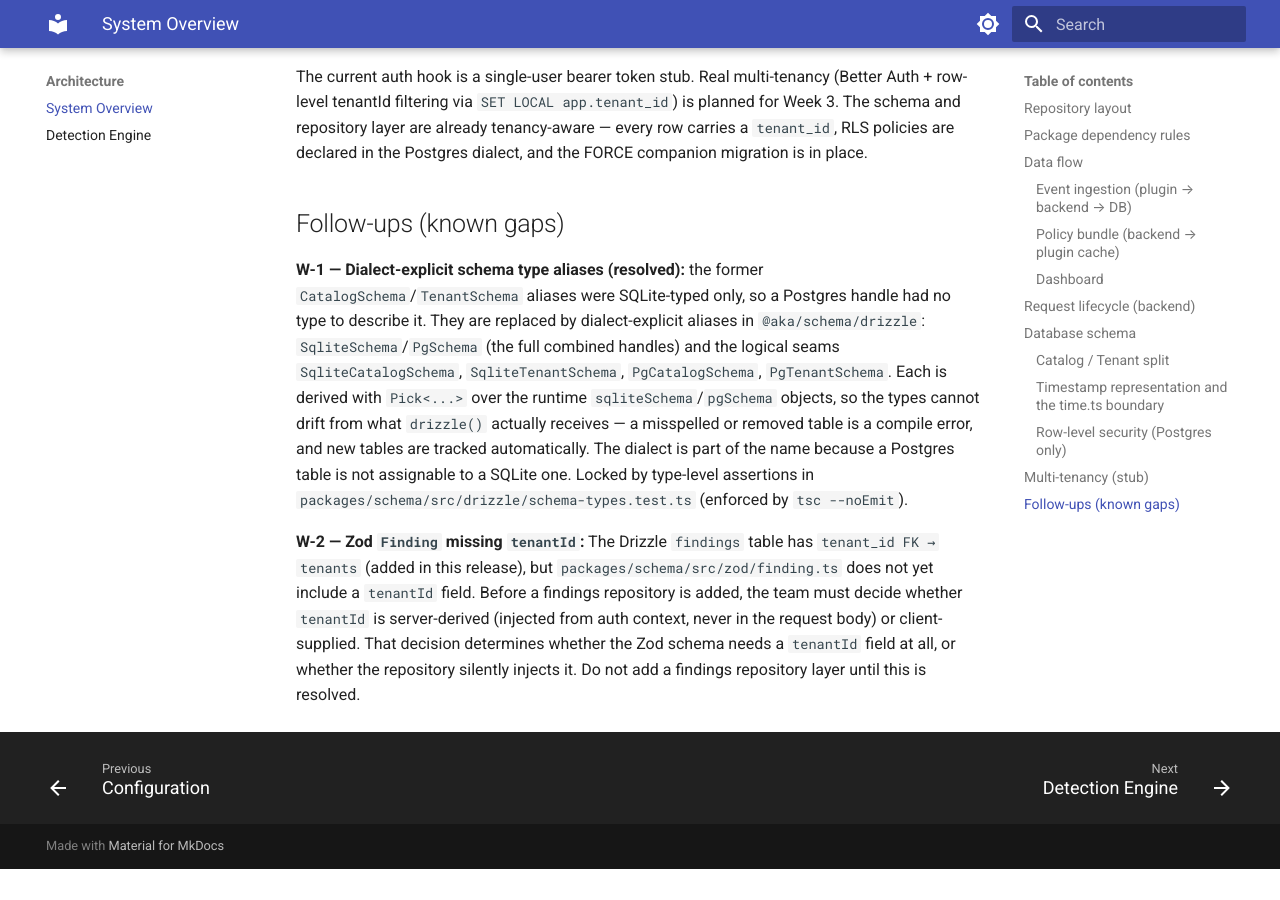
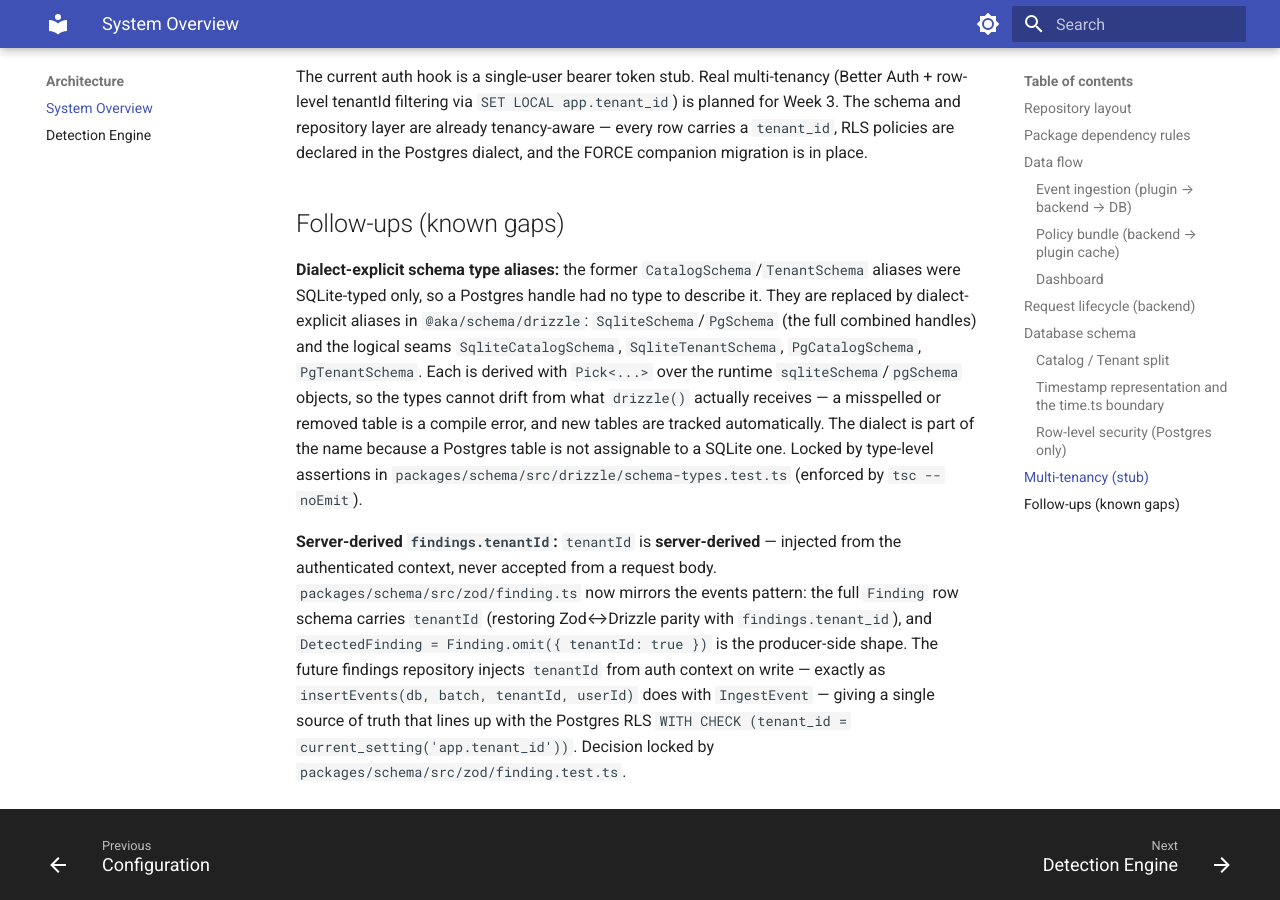
Before and after one commit to akasecurity/ai-tc-docs, an MkDocs documentation site: the page built from docs/architecture/overview.md, in a window 1280 px wide and 900 px high, scrolled down 5012 px. Built offline with MkDocs 1.6.1 and Material for MkDocs 9.7.7, drawn with Linux system fonts in a browser that asks for light colours; before the commit the page ends 5881 px from its top, so only the background shows below that.

Commit message:
feat(schema): server-derived tenantId on Finding
findings.tenantId is server-derived, never client-supplied. Mirror the
events pattern — the full Finding row schema gains tenantId (restoring
Zod<->Drizzle parity with findings.tenant_id), and DetectedFinding =
Finding.omit({ tenantId: true }) is the producer-side shape. The findings
repository will inject tenantId from auth context on write, as
insertEvents() does with IngestEvent. Single source of truth, aligned
with the Postgres RLS WITH CHECK on app.tenant_id.

Also drop internal planning labels from schema comments and docs.

```diff
--- a/docs/architecture/overview.md
+++ b/docs/architecture/overview.md
@@ -192,6 +192,6 @@ The current auth hook is a single-user bearer token stub. Real multi-tenancy (Be
 
 ## Follow-ups (known gaps)
 
-**W-1 — Dialect-explicit schema type aliases (resolved):** the former `CatalogSchema`/`TenantSchema` aliases were SQLite-typed only, so a Postgres handle had no type to describe it. They are replaced by dialect-explicit aliases in `@aka/schema/drizzle`: `SqliteSchema`/`PgSchema` (the full combined handles) and the logical seams `SqliteCatalogSchema`, `SqliteTenantSchema`, `PgCatalogSchema`, `PgTenantSchema`. Each is derived with `Pick<...>` over the runtime `sqliteSchema`/`pgSchema` objects, so the types cannot drift from what `drizzle()` actually receives — a misspelled or removed table is a compile error, and new tables are tracked automatically. The dialect is part of the name because a Postgres table is not assignable to a SQLite one. Locked by type-level assertions in `packages/schema/src/drizzle/schema-types.test.ts` (enforced by `tsc --noEmit`).
+**Dialect-explicit schema type aliases:** the former `CatalogSchema`/`TenantSchema` aliases were SQLite-typed only, so a Postgres handle had no type to describe it. They are replaced by dialect-explicit aliases in `@aka/schema/drizzle`: `SqliteSchema`/`PgSchema` (the full combined handles) and the logical seams `SqliteCatalogSchema`, `SqliteTenantSchema`, `PgCatalogSchema`, `PgTenantSchema`. Each is derived with `Pick<...>` over the runtime `sqliteSchema`/`pgSchema` objects, so the types cannot drift from what `drizzle()` actually receives — a misspelled or removed table is a compile error, and new tables are tracked automatically. The dialect is part of the name because a Postgres table is not assignable to a SQLite one. Locked by type-level assertions in `packages/schema/src/drizzle/schema-types.test.ts` (enforced by `tsc --noEmit`).
 
-**W-2 — Zod `Finding` missing `tenantId`:** The Drizzle `findings` table has `tenant_id FK → tenants` (added in this release), but `packages/schema/src/zod/finding.ts` does not yet include a `tenantId` field. Before a findings repository is added, the team must decide whether `tenantId` is server-derived (injected from auth context, never in the request body) or client-supplied. That decision determines whether the Zod schema needs a `tenantId` field at all, or whether the repository silently injects it. Do not add a findings repository layer until this is resolved.
+**Server-derived `findings.tenantId`:** `tenantId` is **server-derived** — injected from the authenticated context, never accepted from a request body. `packages/schema/src/zod/finding.ts` now mirrors the events pattern: the full `Finding` row schema carries `tenantId` (restoring Zod↔Drizzle parity with `findings.tenant_id`), and `DetectedFinding = Finding.omit({ tenantId: true })` is the producer-side shape. The future findings repository injects `tenantId` from auth context on write — exactly as `insertEvents(db, batch, tenantId, userId)` does with `IngestEvent` — giving a single source of truth that lines up with the Postgres RLS `WITH CHECK (tenant_id = current_setting('app.tenant_id'))`. Decision locked by `packages/schema/src/zod/finding.test.ts`.
```
